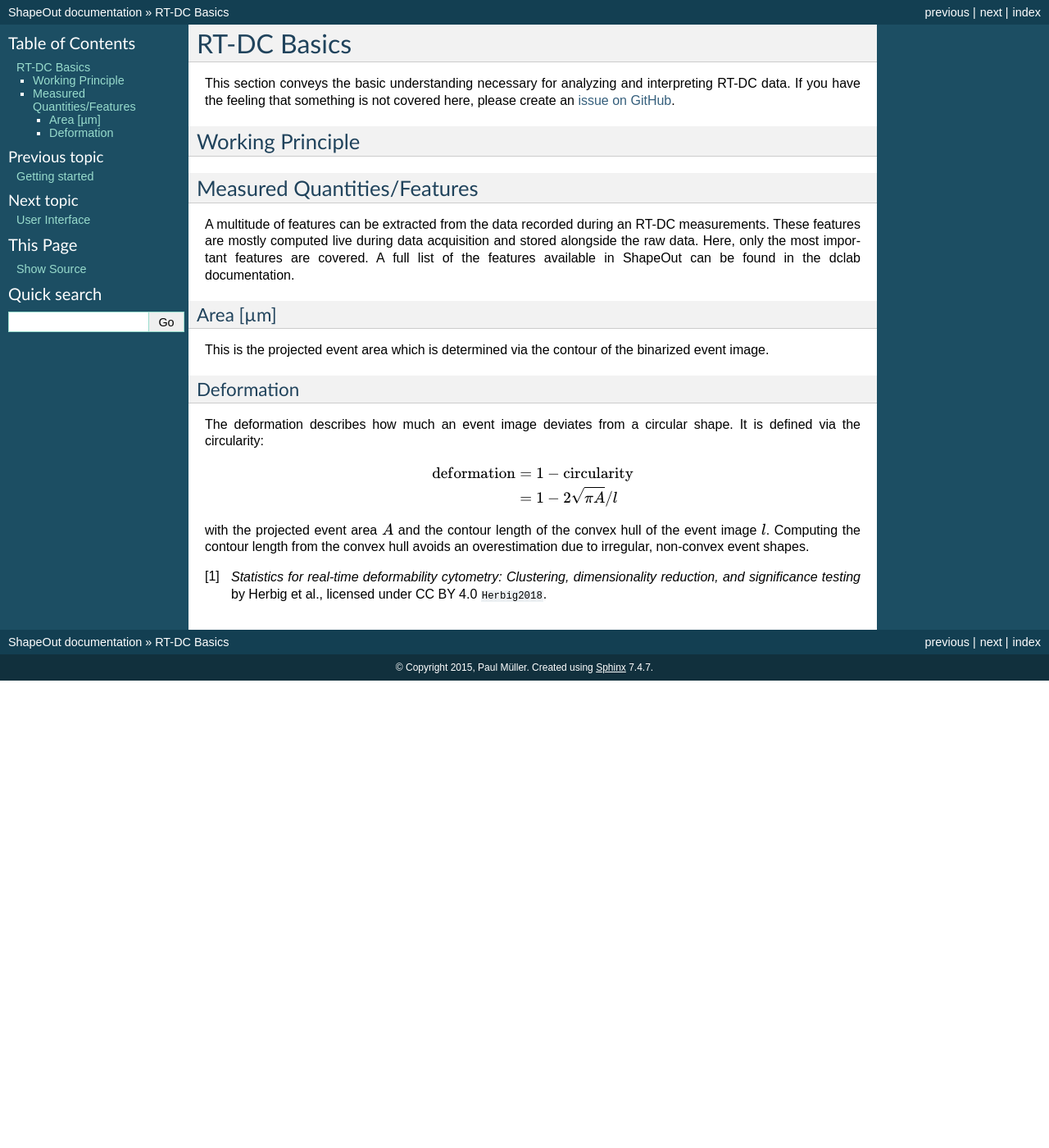
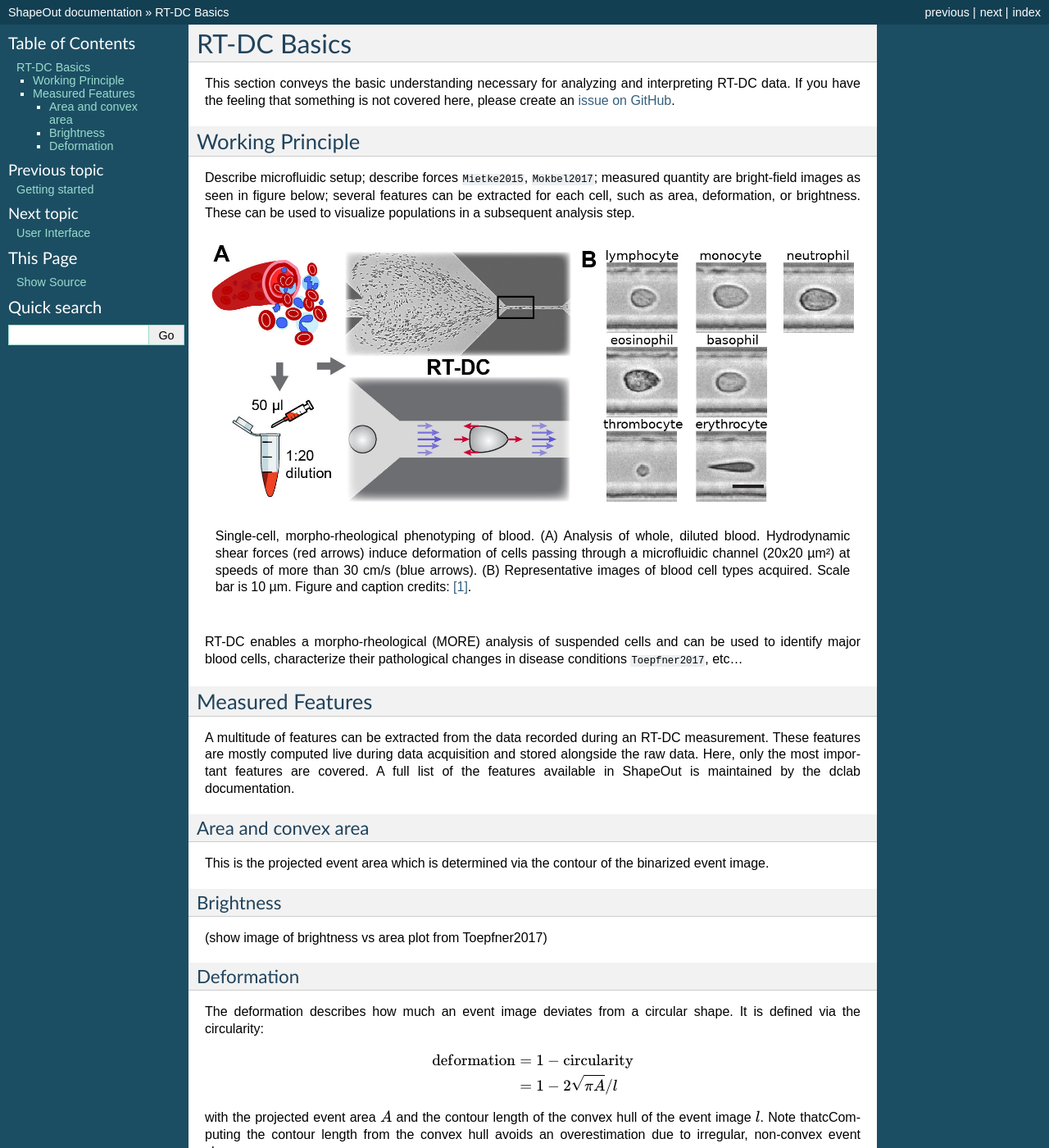
Before and after one commit to ZELLMECHANIK-DRESDEN/ShapeOut, a Sphinx documentation site: the page built from docs/sec_rtdc_basics.rst, in a window 1280 px wide and 1400 px high. Shown: the whole window at 82% size. Built offline with Sphinx 7.4.7, drawn with Linux system fonts in a browser that asks for light colours; pages that are not in the unit, such as notebooks, are missing from menus; the version number could not be read and is left out; cross-references to code outside the pages are shown as plain code; some of the changed text lies outside the part shown.

Commit message:
docs: update RT-DC basics

```diff
--- a/docs/sec_rtdc_basics.rst
+++ b/docs/sec_rtdc_basics.rst
@@ -8,23 +8,45 @@ covered here, please create an
 
 Working Principle
 =================
+Describe microfluidic setup; describe forces :cite:`Mietke2015`,
+:cite:`Mokbel2017`; measured quantity are bright-field images as seen
+in figure below; several features can be extracted for each cell, such
+as area, deformation, or brightness. These can be used to visualize
+populations in a subsequent analysis step.
+
+.. figure:: figures/rtdc-setup.jpg
+
+   Single-cell, morpho-rheological phenotyping of blood. (A) Analysis of
+   whole, diluted blood. Hydrodynamic shear forces (red arrows) induce
+   deformation of cells passing through a microfluidic channel (20x20 µm²)
+   at speeds of more than 30 cm/s (blue arrows). (B) Representative images of
+   blood cell types acquired. Scale bar is 10 µm.
+   Figure and caption credits: [1]_.
+
+RT-DC enables a morpho-rheological (MORE) analysis of suspended cells
+and can be used to identify major blood cells, characterize their pathological
+changes in disease conditions :cite:`Toepfner2017`, etc...
 
 
-
-Measured Quantities/Features
-============================
+Measured Features
+=================
 A multitude of features can be extracted from the data recorded during an
-RT-DC measurements. These features are mostly computed live during data
+RT-DC measurement. These features are mostly computed live during data
 acquisition and stored alongside the raw data.
 Here, only the most important features are covered. A full list of the
-features available in ShapeOut can be found in the
+features available in ShapeOut is maintained by the
 :ref:`dclab documentation <dclab:sec_features>`.
 
 
-Area [µm]
----------
+Area and convex area
+--------------------
 This is the projected event area which is determined via the contour of the
 binarized event image.
+
+
+Brightness
+----------
+(show image of brightness vs area plot from Toepfner2017)
 
 
 Deformation
@@ -38,10 +60,17 @@ circular shape. It is defined via the circularity:
                        &= 1 - 2 \sqrt{\pi A} / l
 
 with the projected event area :math:`A` and the contour length of the convex hull
-of the event image :math:`l`. Computing the contour length from the convex
+of the event image :math:`l`. Note thatcComputing the contour length from the convex
 hull avoids an overestimation due to irregular, non-convex event shapes.
 
 
-.. [1] *Statistics for real-time deformability cytometry: Clustering,
+
+
+.. [1] *Detection Of Human Disease Conditions By Single-Cell Morpho-Rheological
+       Phenotyping Of Whole Blood* by Toepfner et al.,
+       licensed under CC BY 4.0 :cite:`Toepfner2017`.
+
+
+.. [2] *Statistics for real-time deformability cytometry: Clustering,
        dimensionality reduction, and significance testing* by Herbig et al.,
        licensed under CC BY 4.0 :cite:`Herbig2018`.
--- a/docs/shapeout.bib
+++ b/docs/shapeout.bib
@@ -85,4 +85,16 @@
   publisher = {Elsevier {BV}},
 }
 
+@Article{Toepfner2017,
+  author    = {Nicole Toepfner and Christoph Herold and Oliver Otto and Philipp Rosendahl and Angela Jacobi and Martin Krater and Julia Stachele and Leonhard Menschner and Maik Herbig and Laura Ciuffreda and Lisa Ranford-Cartwright and Michal Grzybek and Unal Coskun and Elisabeth Reithuber and Genevieve Garriss and Peter Mellroth and Birgitta Henriques-Normark and Nicola Tregay and Meinolf Suttorp and Martin Bornhauser and Edwin R. Chilvers and Reinhard Berner and Jochen Guck},
+  title     = {Detection Of Human Disease Conditions By Single-Cell Morpho-Rheological Phenotyping Of Whole Blood},
+  journal   = {eLife},
+  year      = {2017},
+  volume    = {7},
+  pages     = {e29213},
+  month     = {jun},
+  doi       = {10.1101/145078},
+  publisher = {Cold Spring Harbor Laboratory},
+}
+
 @Comment{jabref-meta: databaseType:bibtex;}
```
Also changed, not shown: docs/figures/rtdc-setup.jpg (added), 2 other files.
